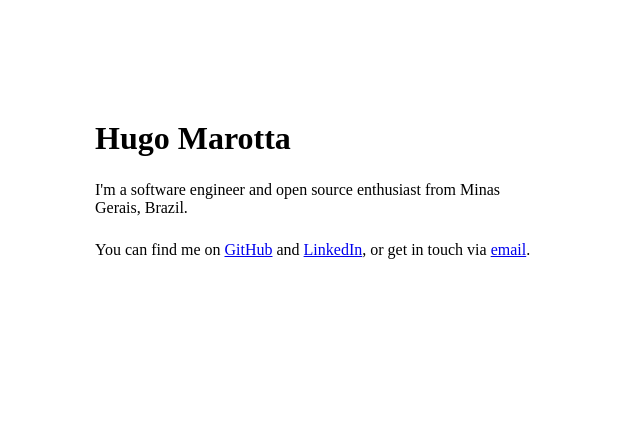
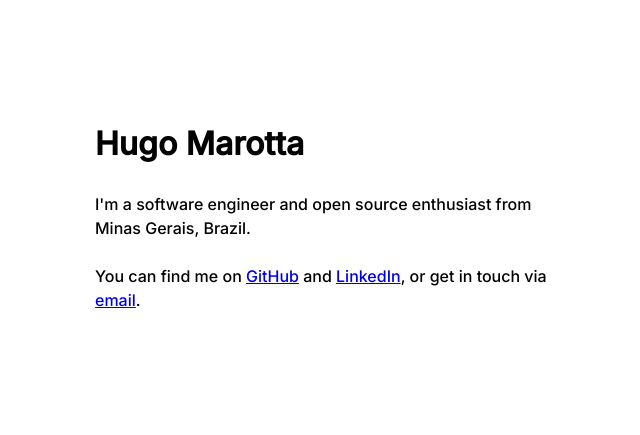
Before and after one commit to humtta/humtta-com, a website built with Parcel: page src/index.html in a window 1280 px wide. Shown: the whole page, without its empty margins (319-959 px from the left). Built offline with nearby package versions, Linux system fonts and the light colour scheme.

Commit message:
Add base style for body element

```diff
--- a/src/style.css
+++ b/src/style.css
@@ -46,6 +46,17 @@
   box-sizing: border-box;
 }
 
+/* Base */
+
+body {
+  background-color: var(--bg-color);
+  color: var(--fg-color);
+
+  font-family: var(--font-family);
+  font-weight: var(--font-weight);
+  line-height: var(--line-height);
+}
+
 /* Layout */
 
 .container {
```
